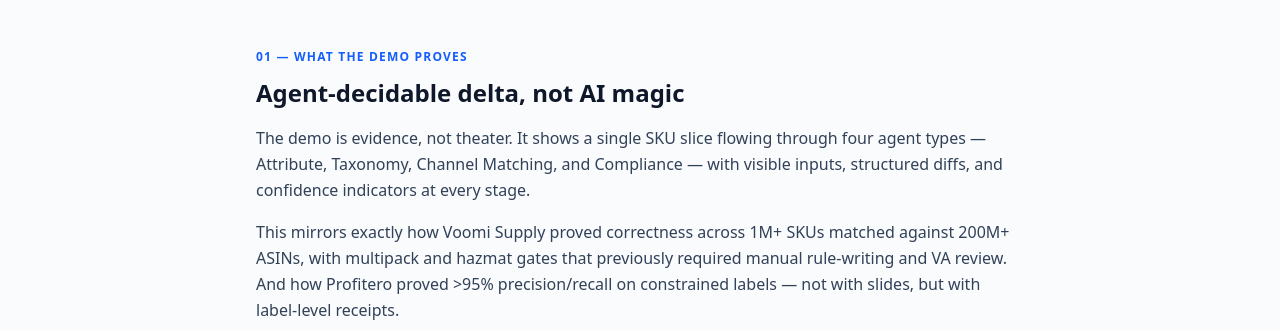
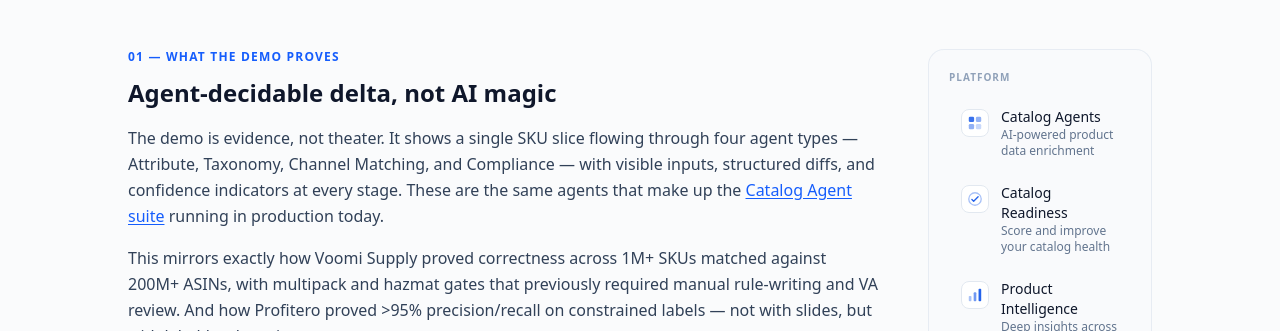
Before and after one commit to SanioAI/marketing_agent-website2.0, a Next.js app in the folder web/: page /resources/articles/catalog-agents-demo-before-after-sku in a window 1280 px wide. Shown: the part 469-800 px from the top of the page. Built offline with nearby package versions, Linux system fonts and the light colour scheme; no server answers.

Commit message:
feat: add platform links and RelatedPlatform sidebar to all 3 articles
Each article now links inline to /agents/ecommerce, /platform/catalog-readiness,
and /platform/product-intelligence. Added sticky sidebar via RelatedPlatform component.

Co-Authored-By: Claude Sonnet 4.6 <noreply@anthropic.com>

```diff
--- a/web/app/resources/articles/catalog-agents-demo-before-after-sku/page.tsx
+++ b/web/app/resources/articles/catalog-agents-demo-before-after-sku/page.tsx
@@ -1,5 +1,6 @@
 import { Container } from "@/components/ui/Container";
 import { PageBottomCta } from "@/components/ui/PageBottomCta";
+import { RelatedPlatform } from "@/components/ui/RelatedPlatform";
 import Link from "next/link";
 
 export const metadata = {
@@ -52,7 +53,9 @@ export default function ArticlePage() {
       {/* Article body */}
       <section className="py-14 sm:py-20">
         <Container>
-          <div className="mx-auto max-w-3xl space-y-14 text-slate-700">
+          <div className="mx-auto max-w-5xl">
+          <div className="flex gap-12">
+          <div className="min-w-0 flex-1 space-y-14 text-slate-700">
 
             {/* 1 */}
             <div>
@@ -64,7 +67,12 @@ export default function ArticlePage() {
                 The demo is evidence, not theater. It shows a single SKU slice
                 flowing through four agent types — Attribute, Taxonomy, Channel
                 Matching, and Compliance — with visible inputs, structured diffs,
-                and confidence indicators at every stage.
+                and confidence indicators at every stage. These are the same
+                agents that make up the{" "}
+                <Link href="/agents/ecommerce" className="text-blue-600 underline underline-offset-2 hover:text-blue-800">
+                  Catalog Agent suite
+                </Link>
+                {" "}running in production today.
               </p>
               <p className="mt-4 leading-relaxed">
                 This mirrors exactly how Voomi Supply proved correctness across
@@ -234,12 +242,29 @@ export default function ArticlePage() {
                 signs off on confidence thresholds before anything is published.
               </p>
               <p className="mt-4 leading-relaxed">
-                The pilot is scoped, time-boxed, and produces a KPI table: time
-                saved, error rate before/after, confidence distribution. That
-                table is what you bring to procurement — not a slide deck.
+                Before running a pilot, it&apos;s worth running a{" "}
+                <Link href="/platform/catalog-readiness" className="text-blue-600 underline underline-offset-2 hover:text-blue-800">
+                  Catalog Readiness
+                </Link>{" "}
+                assessment — it surfaces the exact defect categories in your
+                catalog so the pilot focuses on the highest-impact SKU slice.
+                After deployment,{" "}
+                <Link href="/platform/product-intelligence" className="text-blue-600 underline underline-offset-2 hover:text-blue-800">
+                  Product Intelligence
+                </Link>{" "}
+                tracks ongoing quality improvement against baseline.
               </p>
             </div>
 
+          </div>
+
+          {/* Sidebar */}
+          <aside className="hidden w-56 shrink-0 lg:block">
+            <div className="sticky top-24">
+              <RelatedPlatform />
+            </div>
+          </aside>
+          </div>
           </div>
         </Container>
       </section>
--- a/web/app/resources/articles/catalog-agents-vs-enrichment-tools/page.tsx
+++ b/web/app/resources/articles/catalog-agents-vs-enrichment-tools/page.tsx
@@ -1,5 +1,6 @@
 import { Container } from "@/components/ui/Container";
 import { PageBottomCta } from "@/components/ui/PageBottomCta";
+import { RelatedPlatform } from "@/components/ui/RelatedPlatform";
 import Link from "next/link";
 
 export const metadata = {
@@ -50,7 +51,9 @@ export default function ArticlePage() {
 
       <section className="py-14 sm:py-20">
         <Container>
-          <div className="mx-auto max-w-3xl space-y-14 text-slate-700">
+          <div className="mx-auto max-w-5xl">
+          <div className="flex gap-12">
+          <div className="min-w-0 flex-1 space-y-14 text-slate-700">
 
             {/* 1 */}
             <div>
@@ -122,7 +125,10 @@ export default function ArticlePage() {
                 Evaluation loops, scoped autonomy, measurable quality
               </h2>
               <p className="leading-relaxed">
-                Catalog agents don&apos;t close when the SOW closes. They run
+                <Link href="/agents/ecommerce" className="text-blue-600 underline underline-offset-2 hover:text-blue-800">
+                  Catalog agents
+                </Link>{" "}
+                don&apos;t close when the SOW closes. They run
                 evaluation loops: detect what changed, decide what to correct,
                 produce structured diffs with confidence scores, and escalate
                 only when confidence falls below threshold.
@@ -179,10 +185,19 @@ export default function ArticlePage() {
               </p>
               <p className="mt-4 leading-relaxed">
                 The model that works: use enrichment for the initial attribute
-                fill, then deploy catalog agents to maintain correctness as the
-                catalog grows, supplier data changes, and channel requirements
-                evolve. Enrichment handles the point-in-time coverage problem;
-                agents handle the ongoing maintenance problem.
+                fill, then deploy{" "}
+                <Link href="/agents/ecommerce" className="text-blue-600 underline underline-offset-2 hover:text-blue-800">
+                  catalog agents
+                </Link>{" "}
+                to maintain correctness as the catalog grows. Use{" "}
+                <Link href="/platform/catalog-readiness" className="text-blue-600 underline underline-offset-2 hover:text-blue-800">
+                  Catalog Readiness
+                </Link>{" "}
+                to benchmark where you stand before and after, and{" "}
+                <Link href="/platform/product-intelligence" className="text-blue-600 underline underline-offset-2 hover:text-blue-800">
+                  Product Intelligence
+                </Link>{" "}
+                to track ongoing quality over time.
               </p>
             </div>
 
@@ -204,6 +219,15 @@ export default function ArticlePage() {
               </div>
             </div>
 
+          </div>
+
+          {/* Sidebar */}
+          <aside className="hidden w-56 shrink-0 lg:block">
+            <div className="sticky top-24">
+              <RelatedPlatform />
+            </div>
+          </aside>
+          </div>
           </div>
         </Container>
       </section>
--- a/web/app/resources/articles/catalog-agents-vs-rule-based-data-quality/page.tsx
+++ b/web/app/resources/articles/catalog-agents-vs-rule-based-data-quality/page.tsx
@@ -1,5 +1,6 @@
 import { Container } from "@/components/ui/Container";
 import { PageBottomCta } from "@/components/ui/PageBottomCta";
+import { RelatedPlatform } from "@/components/ui/RelatedPlatform";
 import Link from "next/link";
 
 export const metadata = {
@@ -50,7 +51,9 @@ export default function ArticlePage() {
 
       <section className="py-14 sm:py-20">
         <Container>
-          <div className="mx-auto max-w-3xl space-y-14 text-slate-700">
+          <div className="mx-auto max-w-5xl">
+          <div className="flex gap-12">
+          <div className="min-w-0 flex-1 space-y-14 text-slate-700">
 
             {/* 1 */}
             <div>
@@ -124,7 +127,10 @@ export default function ArticlePage() {
                 Scoped autonomy at the semantic layer
               </h2>
               <p className="leading-relaxed">
-                Catalog agents operate at the layer rules can&apos;t reach: semantic
+                <Link href="/agents/ecommerce" className="text-blue-600 underline underline-offset-2 hover:text-blue-800">
+                  Catalog agents
+                </Link>{" "}
+                operate at the layer rules can&apos;t reach: semantic
                 understanding of product descriptions, context-aware classification,
                 and inference from attributes that aren&apos;t explicitly labeled.
                 They run evaluation loops — not rule checks — and produce
@@ -191,7 +197,15 @@ export default function ArticlePage() {
                 for SFCC field constraints, and agents to maintain taxonomy
                 alignment as supplier-contributed browse paths drifted over
                 time. Rules enforced the structure; agents maintained the
-                semantic correctness.
+                semantic correctness. Use{" "}
+                <Link href="/platform/catalog-readiness" className="text-blue-600 underline underline-offset-2 hover:text-blue-800">
+                  Catalog Readiness
+                </Link>{" "}
+                to benchmark your rule coverage gaps before deploying agents, and{" "}
+                <Link href="/platform/product-intelligence" className="text-blue-600 underline underline-offset-2 hover:text-blue-800">
+                  Product Intelligence
+                </Link>{" "}
+                to track quality improvement over time.
               </p>
             </div>
 
@@ -213,6 +227,15 @@ export default function ArticlePage() {
               </div>
             </div>
 
+          </div>
+
+          {/* Sidebar */}
+          <aside className="hidden w-56 shrink-0 lg:block">
+            <div className="sticky top-24">
+              <RelatedPlatform />
+            </div>
+          </aside>
+          </div>
           </div>
         </Container>
       </section>
--- /dev/null
+++ b/web/components/ui/RelatedPlatform.tsx
@@ -0,0 +1,69 @@
+import Link from "next/link";
+
+const platformLinks = [
+  {
+    label: "Catalog Agents",
+    desc: "AI-powered product data enrichment",
+    href: "/agents/ecommerce",
+    icon: (
+      <svg width="16" height="16" viewBox="0 0 18 18" fill="none" aria-hidden>
+        <rect x="2" y="2" width="6" height="6" rx="1.5" fill="#2563eb" opacity="0.9" />
+        <rect x="10" y="2" width="6" height="6" rx="1.5" fill="#2563eb" opacity="0.5" />
+        <rect x="2" y="10" width="6" height="6" rx="1.5" fill="#2563eb" opacity="0.5" />
+        <rect x="10" y="10" width="6" height="6" rx="1.5" fill="#2563eb" opacity="0.25" />
+      </svg>
+    ),
+  },
+  {
+    label: "Catalog Readiness",
+    desc: "Score and improve your catalog health",
+    href: "/platform/catalog-readiness",
+    icon: (
+      <svg width="16" height="16" viewBox="0 0 18 18" fill="none" aria-hidden>
+        <circle cx="9" cy="9" r="7" stroke="#2563eb" strokeWidth="1.5" opacity="0.4" />
+        <path d="M5.5 9.5L7.5 11.5L12.5 6.5" stroke="#2563eb" strokeWidth="1.5" strokeLinecap="round" strokeLinejoin="round" />
+      </svg>
+    ),
+  },
+  {
+    label: "Product Intelligence",
+    desc: "Deep insights across your product data",
+    href: "/platform/product-intelligence",
+    icon: (
+      <svg width="16" height="16" viewBox="0 0 18 18" fill="none" aria-hidden>
+        <rect x="2" y="10" width="3" height="6" rx="1" fill="#2563eb" opacity="0.4" />
+        <rect x="7.5" y="6" width="3" height="10" rx="1" fill="#2563eb" opacity="0.65" />
+        <rect x="13" y="2" width="3" height="14" rx="1" fill="#2563eb" />
+      </svg>
+    ),
+  },
+];
+
+export function RelatedPlatform() {
+  return (
+    <div className="rounded-2xl border border-slate-200/80 bg-slate-50/60 p-5">
+      <p className="mb-3 text-[10px] font-semibold uppercase tracking-widest text-slate-400">
+        Platform
+      </p>
+      <div className="space-y-1">
+        {platformLinks.map((l) => (
+          <Link
+            key={l.href}
+            href={l.href}
+            className="group flex items-start gap-3 rounded-xl px-3 py-2.5 transition hover:bg-white"
+          >
+            <div className="mt-0.5 flex h-7 w-7 shrink-0 items-center justify-center rounded-lg border border-slate-200 bg-white group-hover:border-blue-100 group-hover:bg-blue-50 transition">
+              {l.icon}
+            </div>
+            <div>
+              <p className="text-sm font-medium text-slate-900 group-hover:text-blue-700 transition-colors">
+                {l.label}
+              </p>
+              <p className="text-xs text-slate-500">{l.desc}</p>
+            </div>
+          </Link>
+        ))}
+      </div>
+    </div>
+  );
+}
```
